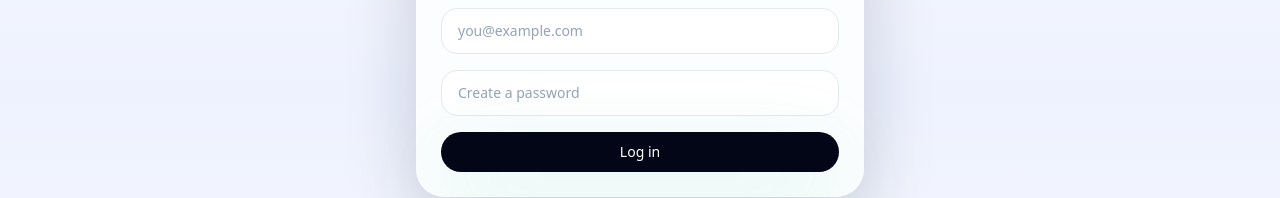
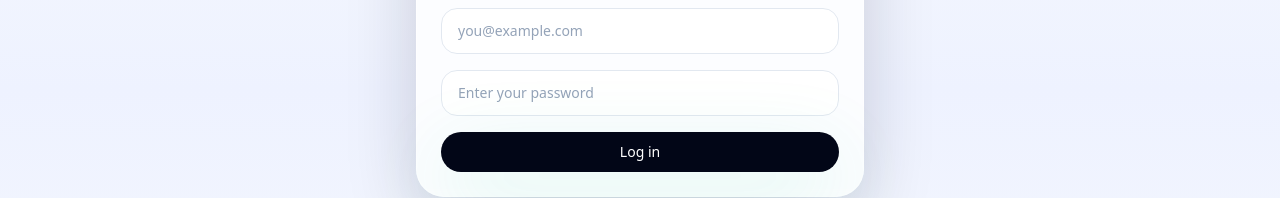
Before and after one commit to DavidBorsky/launchforge-ai, a Next.js app: page /login in a window 1280 px wide. Shown: the part 270-468 px from the top of the page. Built offline with nearby package versions, Linux system fonts and the light colour scheme; no server answers.

Commit message:
Fix login password placeholder copy

```diff
--- a/components/dashboard/auth-form.tsx
+++ b/components/dashboard/auth-form.tsx
@@ -68,7 +68,12 @@ export function AuthForm({ mode }: { mode: "login" | "signup" }) {
       <form className="mt-8 space-y-4" onSubmit={handleSubmit}>
         {mode === "signup" ? <Input name="name" placeholder="Your name" required /> : null}
         <Input name="email" type="email" placeholder="you@example.com" required />
-        <Input name="password" type="password" placeholder="Create a password" required />
+        <Input
+          name="password"
+          type="password"
+          placeholder={mode === "login" ? "Enter your password" : "Create a password"}
+          required
+        />
         {error ? <p className="text-sm text-rose-600">{error}</p> : null}
         <Button type="submit" className="w-full">
           {loading ? "Please wait..." : mode === "login" ? "Log in" : "Create account"}
```
